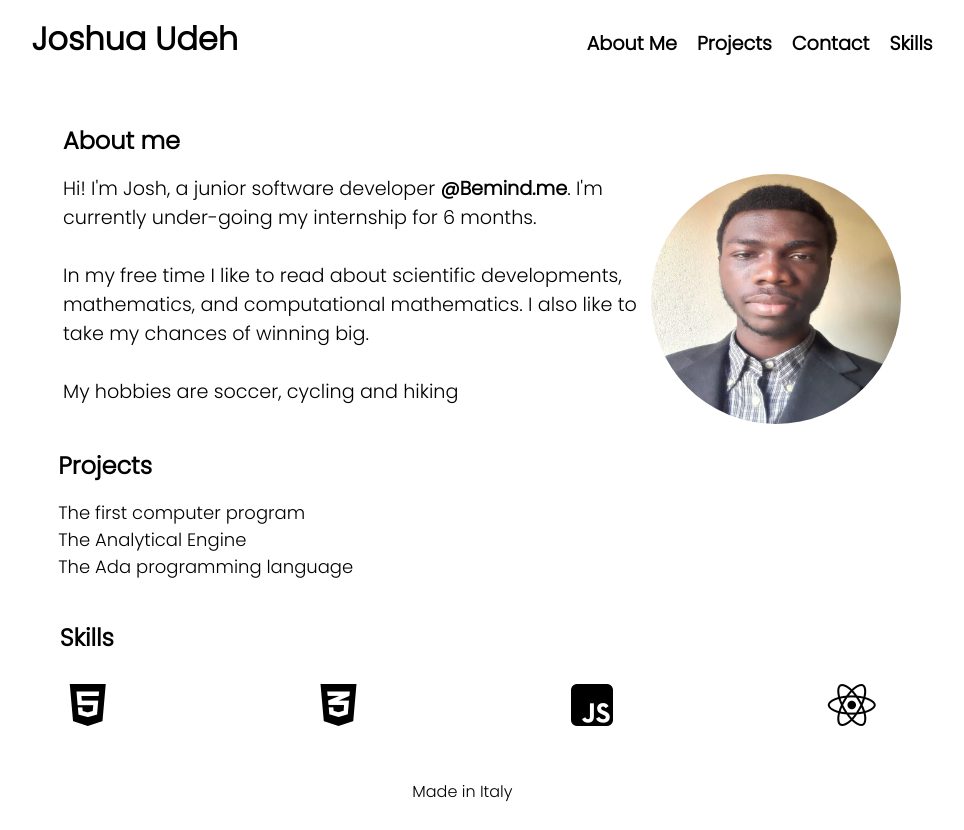
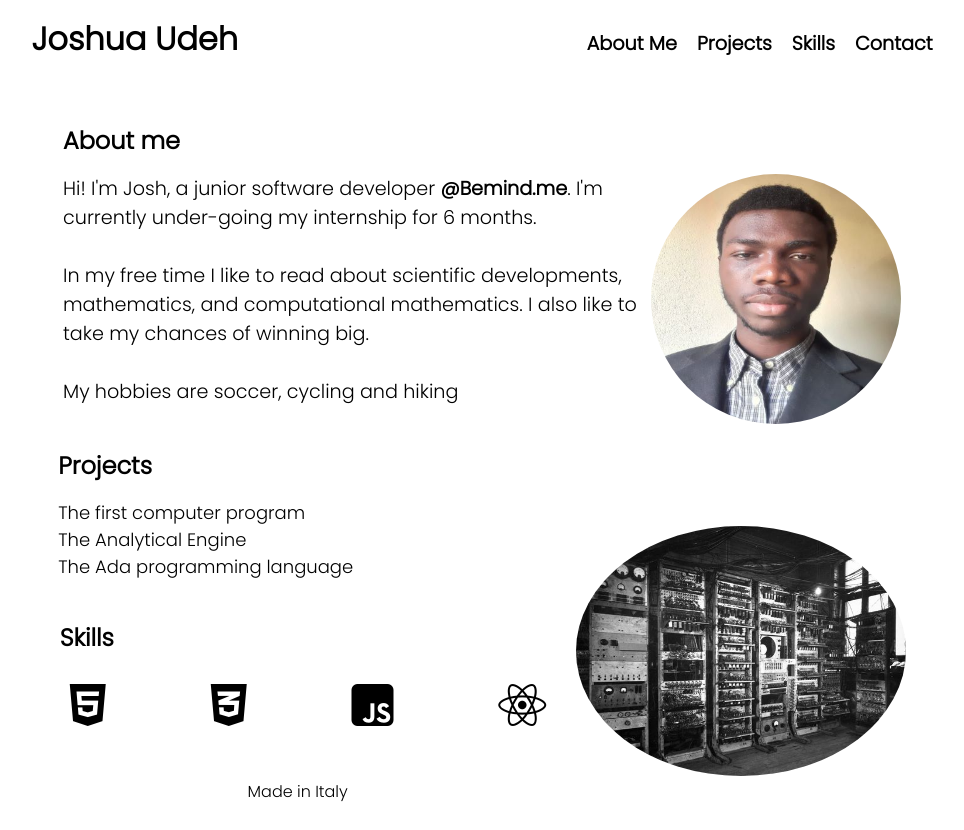
Before and after one commit to joshuaudeh/html-css-javascript-project, a plain HTML site: page index.html in a window 1280 px wide. Shown: the whole page, without its empty margins (153-1117 px from the left). Drawn offline with Linux system fonts and the light colour scheme.

Commit message:
made some changes

```diff
--- a/index.html
+++ b/index.html
@@ -16,8 +16,8 @@
             <ul>
                 <li><a href="#about">About Me</a></li>
                 <li><a href="#projects">Projects</a></li>
+                <li><a href="#skills">Skills</a></li>
                 <li><a href="/contact.html">Contact</a></li>
-                <li><a href="#skills">Skills</a></li>
             </ul>
         </nav>
     </header>
@@ -38,7 +38,7 @@
         <h3>Projects</h3>
         <div>
             <p>The first computer program</p>
-            <img src="" alt="">
+            <img src="/images/first computer program.jpg" alt="first-program">
         </div>
         <div>
             <p>The Analytical Engine</p>
```
Also changed, not shown: images/first computer program.jpg (added).
